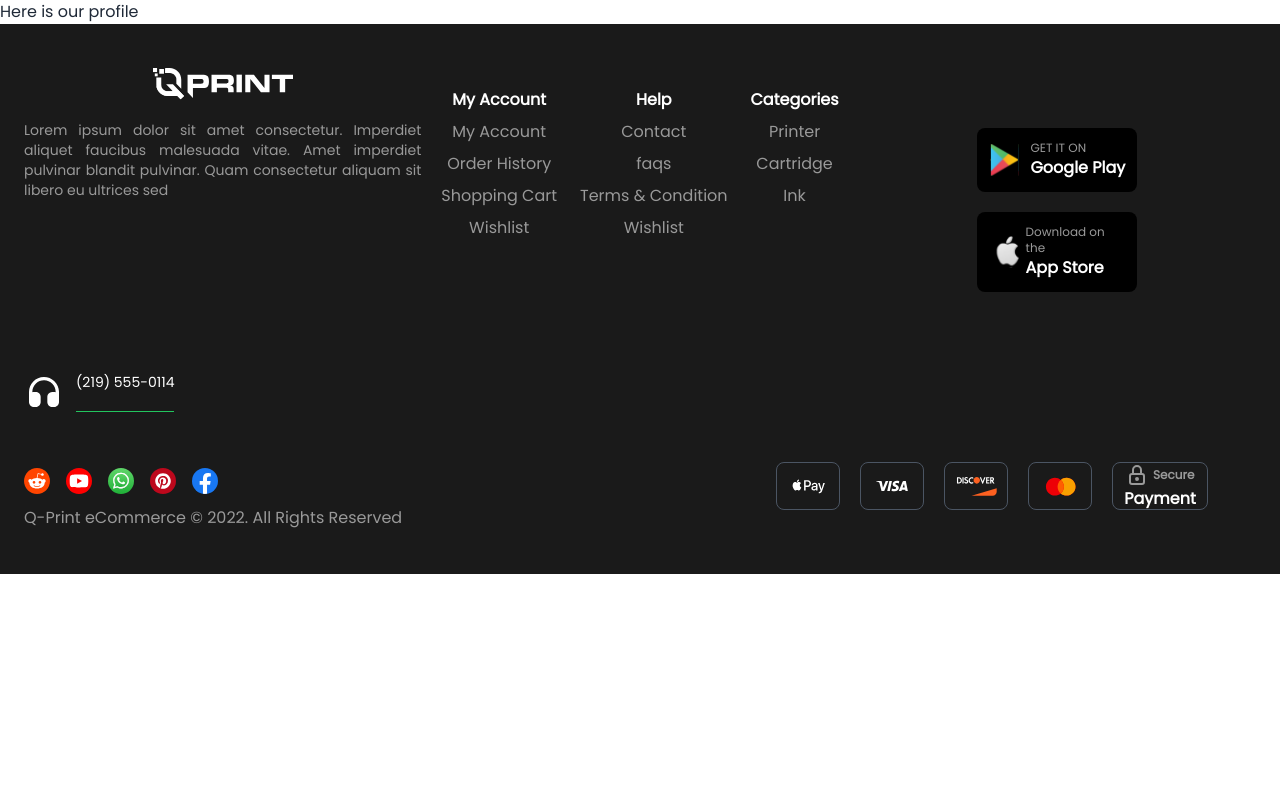
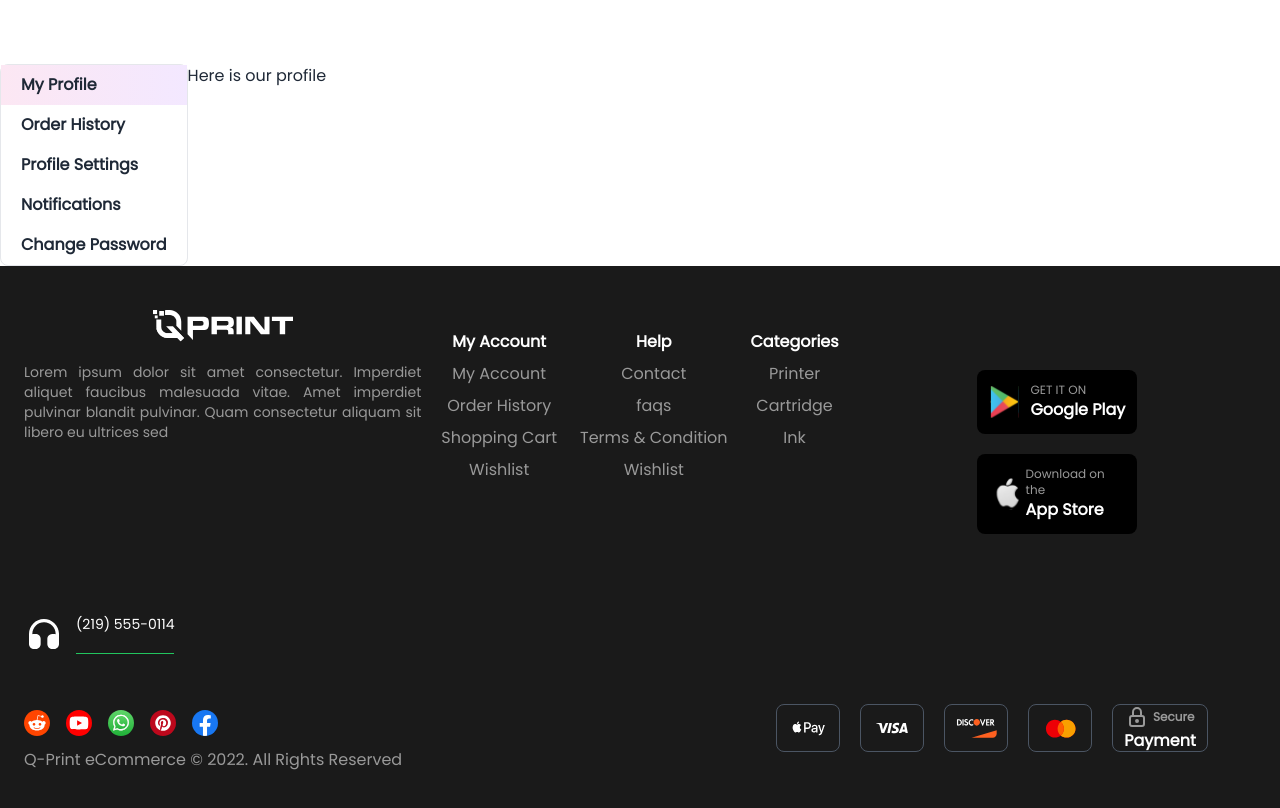
Before and after one commit to expertsquad/q-print-client, a Next.js app: page /profile in a window 1280 px wide. Shown: the top 808 px of the page. Built offline with nearby package versions, Linux system fonts and the light colour scheme.

Commit message:
profile nav addded

```diff
--- /dev/null
+++ b/src/app/profile/changePassword/page.tsx
@@ -0,0 +1,7 @@
+import React from "react";
+
+const ChangePassword = () => {
+  return <div>Here is password change</div>;
+};
+
+export default ChangePassword;
--- a/src/app/profile/layout.tsx
+++ b/src/app/profile/layout.tsx
@@ -1,5 +1,14 @@
+import ProfileNav from "@/components/Profile/ProfileNav";
+
 const ProfileLayout = ({ children }: { children: React.ReactNode }) => {
-  return <section className={` scroll-smooth`}>{children}</section>;
+  return (
+    <section className="max-w-[1280px] mx-auto flex mt-16 ">
+      <div>
+        <ProfileNav />
+      </div>
+      <div>{children}</div>
+    </section>
+  );
 };
 
 export default ProfileLayout;
--- /dev/null
+++ b/src/app/profile/notifications/page.tsx
@@ -0,0 +1,7 @@
+import React from "react";
+
+const Notifications = () => {
+  return <div>Here is our notifications</div>;
+};
+
+export default Notifications;
--- /dev/null
+++ b/src/app/profile/orderHistory/page.tsx
@@ -0,0 +1,7 @@
+import React from "react";
+
+const OrderHistory = () => {
+  return <div>Here is order history</div>;
+};
+
+export default OrderHistory;
--- /dev/null
+++ b/src/app/profile/profileSettings/page.tsx
@@ -0,0 +1,7 @@
+import React from "react";
+
+const ProfileSettings = () => {
+  return <div>Here is profile settings</div>;
+};
+
+export default ProfileSettings;
--- a/src/components/CategoryViewPage/CategoryLeftSideWidget.tsx
+++ b/src/components/CategoryViewPage/CategoryLeftSideWidget.tsx
@@ -1,9 +1,10 @@
 import React from "react";
 import CategoriesCard from "../UI/card/CategoriesCard";
-import PriceRangeCard from "../UI/card/PriceRangeCard";
+
 import AvailabilityCard from "../UI/card/AvailabilityCard";
 import BrandsCard from "../UI/card/BrandsCard";
 import DiscountWidgetCard from "../UI/card/DiscountWidgetCard";
+import PriceRangeCard from "../UI/card/PriceRangeCard";
 
 const CategoryLeftSideWidget = () => {
   return (
--- a/src/components/Profile/ProfileNav.tsx
+++ b/src/components/Profile/ProfileNav.tsx
@@ -1,30 +1,34 @@
 "use client";
-
-import { statementSideNavItem } from "@/constants/statementSideNav";
-import { IStatementSideNav } from "@/type";
+import { profileNav } from "@/constants";
 import Link from "next/link";
 import { usePathname } from "next/navigation";
 import React from "react";
+
+interface IProfileNav {
+  label: string;
+  key: string;
+  href: string;
+}
 
 const ProfileNav = () => {
   const pathName = usePathname();
 
   return (
-    <aside className="flex items-center justify-center flex-col  ">
-      {statementSideNavItem.map((sideNav: IStatementSideNav) => (
+    <div className="flex items-center justify-center flex-col border rounded-lg">
+      {profileNav?.map((profileNav: IProfileNav) => (
         <Link
-          href={sideNav?.href}
+          href={profileNav?.href}
           className={`${
-            pathName === sideNav?.href
-              ? "bg-customColor-100 text-textColor border-l-2 border-primary   px-5 py-2 font-semibold w-full "
-              : "list-none font-semibold  w-full   px-5 py-2"
-          } `}
-          key={sideNav?.key}
+            pathName === profileNav?.href
+              ? "text-textColor font-semibold w-full px-5 py-2 bg-gradient-to-r from-pink-100 to-purple-100"
+              : "list-none font-semibold w-full px-5 py-2"
+          }`}
+          key={profileNav?.key}
         >
-          {sideNav?.label}
+          {profileNav?.label}
         </Link>
       ))}
-    </aside>
+    </div>
   );
 };
 
--- a/src/constants/index.ts
+++ b/src/constants/index.ts
@@ -388,7 +388,7 @@ export const profileNav = [
   {
     label: "My Profile",
     key: "myProfile",
-    href: "/profile/myProfile",
+    href: "/profile",
   },
   {
     label: "Order History",
```
